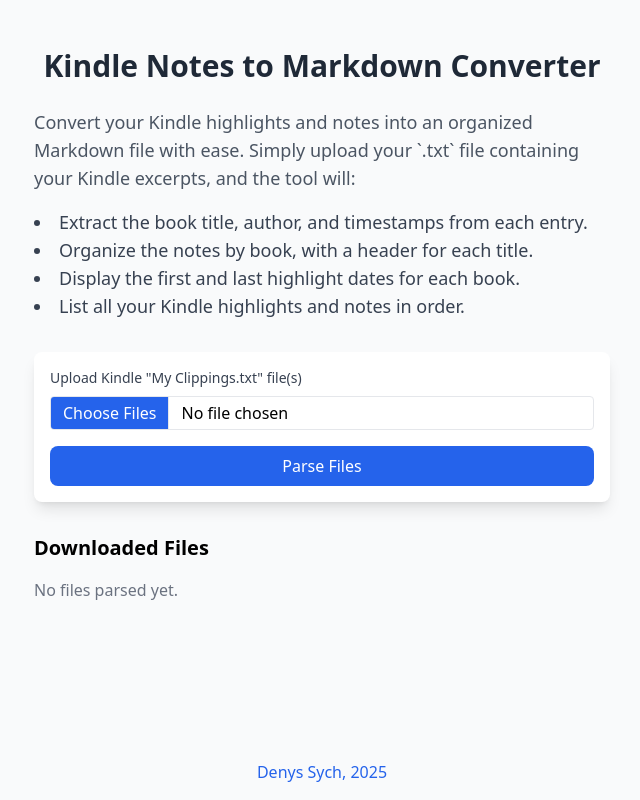
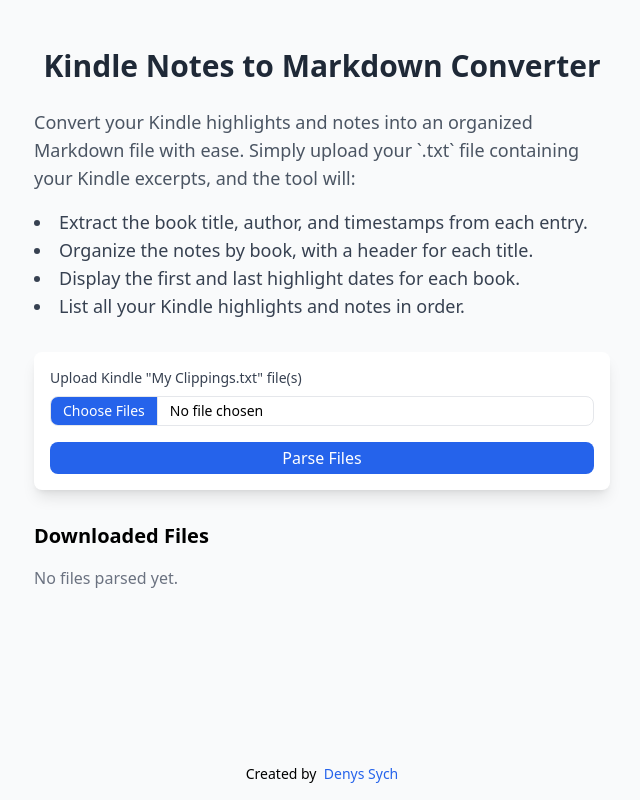
Before and after one commit to sychd/kindle-clippings-parser, a SvelteKit app: page / in a window 1280 px wide. Shown: the whole page, without its empty margins (318-958 px from the left). Built offline with nearby package versions, Linux system fonts and the light colour scheme.

Commit message:
minor visual adjustments

```diff
--- a/src/routes/+page.svelte
+++ b/src/routes/+page.svelte
@@ -58,11 +58,11 @@
 				id="file-upload"
 				multiple
 				accept=".txt"
-				class="border-secondary-500 text-surface file:text-surface focus:border-primary focus:shadow-inset relative m-0 block w-full min-w-0 flex-auto cursor-pointer rounded border border-solid bg-transparent bg-clip-padding px-3 py-1 text-base font-normal transition duration-300 ease-in-out file:-mx-3 file:-my-[0.32rem] file:me-3 file:cursor-pointer file:overflow-hidden file:rounded-none file:border-0 file:border-e file:border-solid file:border-inherit file:bg-blue-600 file:px-3 file:py-[0.32rem] file:text-white file:hover:bg-blue-700 focus:text-gray-700 focus:outline-none dark:border-white/70 dark:text-white file:dark:text-white"
+				class="border-secondary-500 text-surface file:text-surface focus:border-primary focus:shadow-inset relative m-0 block w-full min-w-0 flex-auto cursor-pointer rounded-lg border border-solid bg-transparent bg-clip-padding px-3 py-1 text-sm font-normal transition duration-300 ease-in-out file:-mx-3 file:-my-[0.32rem] file:me-3 file:cursor-pointer file:overflow-hidden file:rounded-none file:border-0 file:border-e file:border-solid file:border-inherit file:bg-blue-600 file:px-3 file:py-[0.32rem] file:text-white file:hover:bg-blue-700 focus:text-gray-700 focus:outline-none dark:border-white/70 dark:text-white file:dark:text-white"
 				on:change={handleFileUpload}
 			/>
 			<button
-				class="mt-4 w-full rounded-lg bg-blue-600 py-2 text-white hover:bg-blue-700"
+				class="mt-4 w-full rounded-lg bg-blue-600 py-1 text-white hover:bg-blue-700"
 				on:click={processFiles}
 			>
 				Parse Files
@@ -90,8 +90,9 @@
 			{/if}
 		</div>
 
-		<div class="mt-8 flex w-full max-w-md items-center justify-center">
-			<a class="text-blue-600 hover:text-blue-700" href="https://chillyhill.me/">Denys Sych, 2025</a
+		<div class="mt-8 flex w-full max-w-md items-center justify-center text-sm">
+			Created by &nbsp;<a class="text-blue-600 hover:text-blue-700" href="https://chillyhill.me/"
+				>Denys Sych</a
 			>
 		</div>
 	</div>
```
